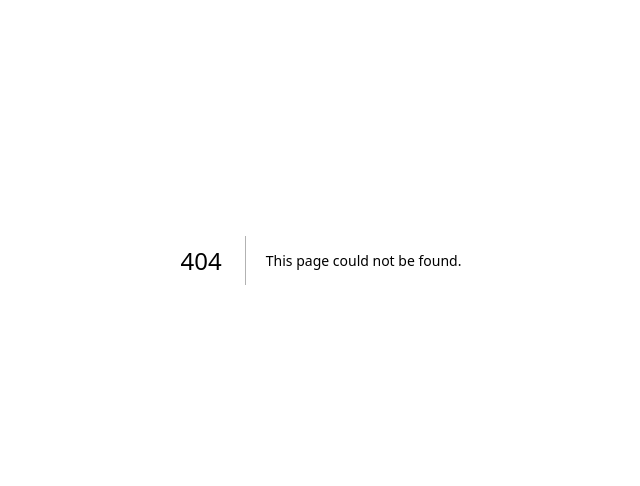
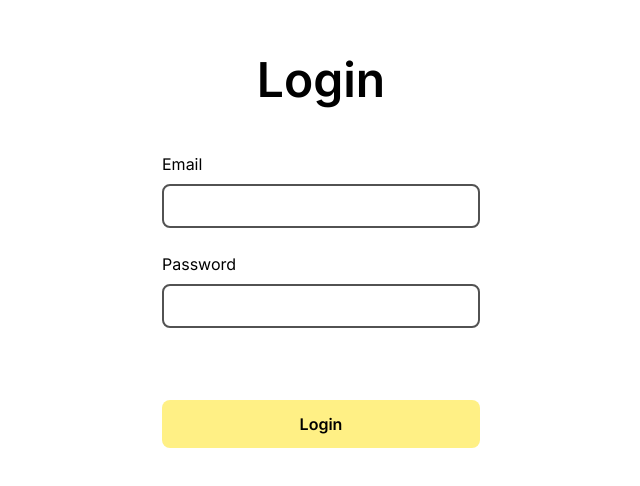
Before and after one commit to alvarommarina14/aptenishop, a Next.js app: page /auth/login in a window 1280 px wide. Before the commit this address had no page. Shown: the part 140-626 px from the top of the page, without its empty margins (319-959 px from the left). Built offline with nearby package versions, Linux system fonts and the light colour scheme.

Commit message:
Create Login logic using next-auth and a custom login page

```diff
--- a/package.json
+++ b/package.json
@@ -14,7 +14,6 @@
   "dependencies": {
     "@prisma/client": "^6.10.0",
     "@tailwindcss/postcss": "^4.1.10",
-    "bcrypt": "^6.0.0",
     "next": "15.3.3",
     "next-auth": "^4.24.11",
     "postcss": "^8.5.6",
--- /dev/null
+++ b/src/app/api/auth/[...nextauth]/route.ts
@@ -0,0 +1,40 @@
+import NextAuth from "next-auth";
+import CredentialsProvider from "next-auth/providers/credentials";
+import { prisma } from "@/lib/prisma";
+
+const authOptions = {
+  providers: [
+    CredentialsProvider({
+      name: "Credentials",
+      credentials: {
+        email: { label: "Email", type: "email" },
+        password: { label: "Password", type: "password" },
+      },
+      async authorize(credentials) {
+        const userFound = await prisma.user.findUnique({
+          where: { email: credentials?.email || "" },
+        });
+        if (!userFound) throw new Error("No user found");
+
+        console.log(credentials?.password);
+        console.log(userFound.password);
+
+        const matchPassword = credentials?.password === userFound.password;
+
+        if (!matchPassword) throw new Error("Wrong password");
+
+        return {
+          id: userFound.id.toString(),
+          name: userFound.username,
+          email: userFound.email,
+        };
+      },
+    }),
+  ],
+  pages: {
+    signIn: "/auth/login",
+  },
+};
+
+const handler = NextAuth(authOptions);
+export { handler as GET, handler as POST };
--- /dev/null
+++ b/src/app/auth/login/page.tsx
@@ -0,0 +1,94 @@
+"use client";
+
+import { signIn } from "next-auth/react";
+import { useForm } from "react-hook-form";
+import { useRouter } from "next/navigation";
+import { useState } from "react";
+
+type LoginFormData = {
+  email: string;
+  password: string;
+};
+
+type errorType = {
+  isError: boolean;
+  message: string;
+};
+
+export default function Login() {
+  const {
+    register,
+    handleSubmit,
+    formState: { errors },
+  } = useForm<LoginFormData>();
+
+  const router = useRouter();
+  const [error, setIsError] = useState<errorType>({
+    isError: false,
+    message: "",
+  });
+
+  const onSubmit = async (data: { email: string; password: string }) => {
+    const res = await signIn("credentials", {
+      email: data.email,
+      password: data.password,
+      redirect: false,
+    });
+
+    console.log(res);
+
+    if (res?.error) {
+      setIsError({
+        isError: !res.ok,
+        message: res.error,
+      });
+    } else {
+      router.push("/");
+    }
+  };
+
+  return (
+    <main className="flex flex-col items-center justify-center min-h-[100dvh]">
+      <div className="flex flex-col items-center justify-center min-w-[350px]">
+        {error.isError && (
+          <div className="border-2 border-red-500 p-2 w-full rounded-lg mb-8">
+            <p className="text-red-500">{error.message}</p>
+          </div>
+        )}
+        <h1 className="text-5xl font-semibold mb-8">Login</h1>
+        <form onSubmit={handleSubmit(onSubmit)} className="flex flex-col items-center gap-6 w-full p-4">
+          <div className="flex flex-col gap-2 w-full">
+            <label>Email</label>
+            <input
+              {...register("email", { required: "Email is required" })}
+              type="email"
+              className="border-2 border-neutral-600 rounded-lg p-2"
+            />
+            {errors.email && <p className="text-red-500 text-sm">{errors.email.message}</p>}
+          </div>
+          <div className="flex flex-col gap-2 w-full">
+            <label>Password</label>
+            <input
+              {...register("password", {
+                required: "Password is required",
+                minLength: {
+                  value: 8,
+                  message: "Password must have at least 8 characters",
+                },
+              })}
+              type="password"
+              className="border-2 border-neutral-600 rounded-lg p-2"
+            />
+            {errors.password && <p className="text-red-500 text-sm">{errors.password.message}</p>}
+          </div>
+          <button
+            type="submit"
+            className="bg-yellow-200 hover:bg-yellow-300 font-semibold cursor-pointer w-full p-3 rounded-lg mt-12"
+          >
+            Login
+          </button>
+        </form>
+      </div>
+    </main>
+  );
+}
```
